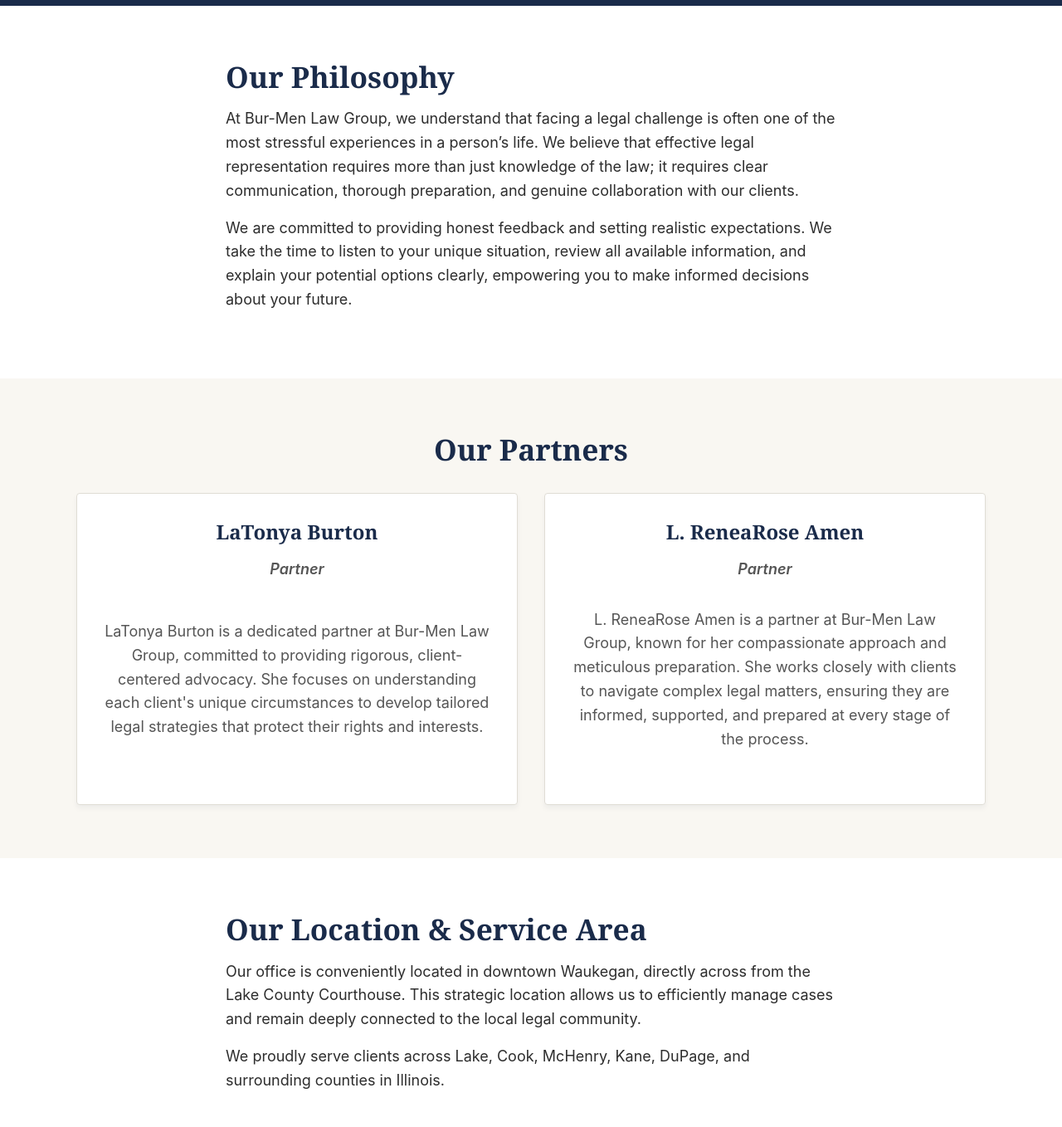
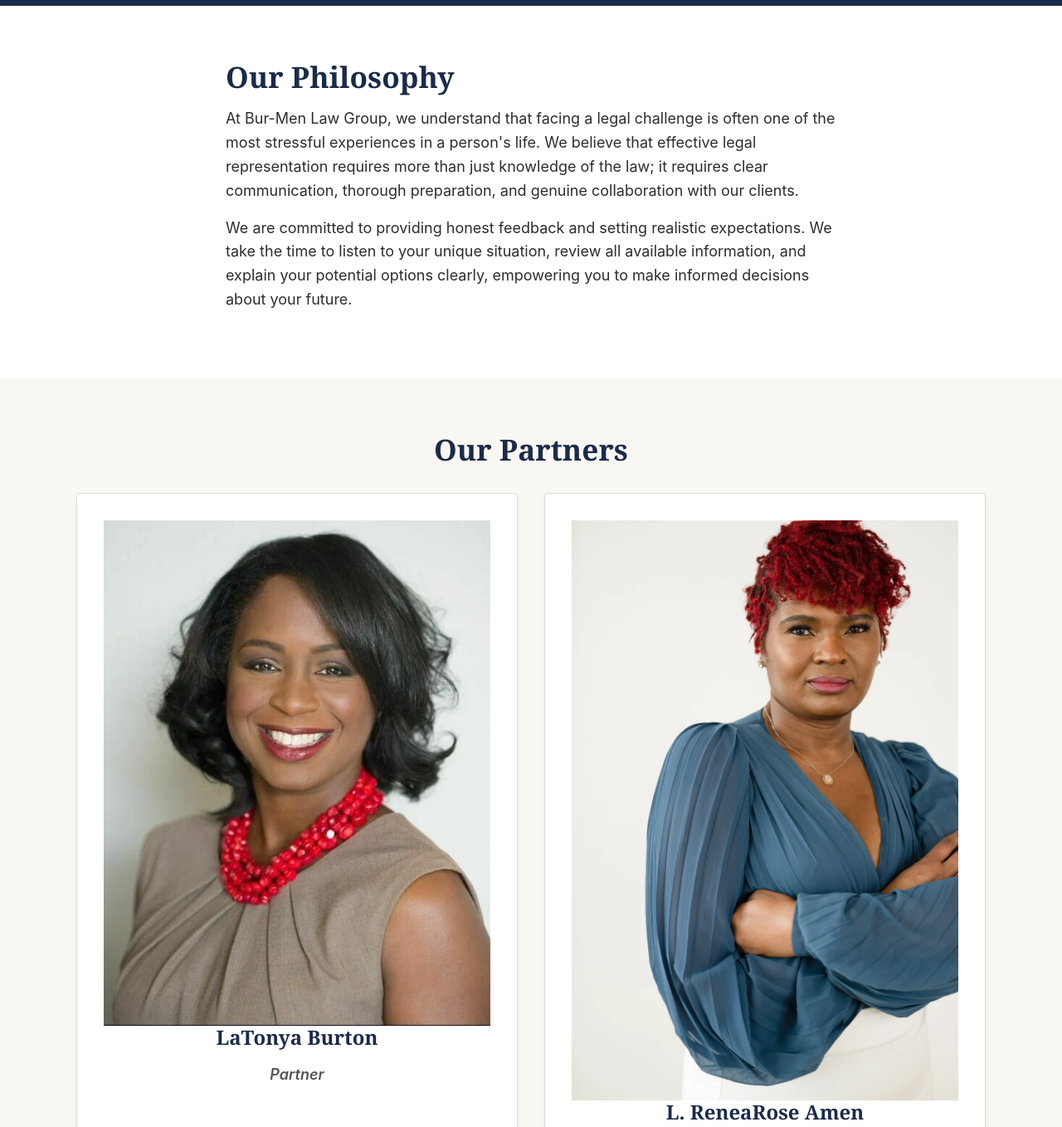
Before and after one commit to Sankofa2025/Bur-Men-Law-Group, a plain HTML site: page about.html in a window 1280 px wide. Shown: the part 400-1758 px from the top of the page at 83% size. Drawn offline with Linux system fonts and the light colour scheme.

Commit message:
Fix HTML character encoding issues in about.html

```diff
--- a/about.html
+++ b/about.html
@@ -46,7 +46,7 @@
     <section class="section-padding">
       <div class="container narrow-container">
         <h2>Our Philosophy</h2>
-        <p>At Bur-Men Law Group, we understand that facing a legal challenge is often one of the most stressful experiences in a person’s life. We believe that effective legal representation requires more than just knowledge of the law; it requires clear communication, thorough preparation, and genuine collaboration with our clients.</p>
+        <p>At Bur-Men Law Group, we understand that facing a legal challenge is often one of the most stressful experiences in a person's life. We believe that effective legal representation requires more than just knowledge of the law; it requires clear communication, thorough preparation, and genuine collaboration with our clients.</p>
         <p>We are committed to providing honest feedback and setting realistic expectations. We take the time to listen to your unique situation, review all available information, and explain your potential options clearly, empowering you to make informed decisions about your future.</p>
       </div>
     </section>
@@ -56,11 +56,17 @@
         <h2 class="section-title text-center">Our Partners</h2>
         <div class="card-grid">
           <article class="card partner-card">
+            <div class="partner-image-wrapper">
+              <img src="assets/images/Latonya Burton.webp" alt="LaTonya Burton, Partner at Bur-Men Law Group" class="partner-image">
+            </div>
             <h3>LaTonya Burton</h3>
             <p class="partner-role">Partner</p>
             <p>LaTonya Burton is a dedicated partner at Bur-Men Law Group, committed to providing rigorous, client-centered advocacy. She focuses on understanding each client's unique circumstances to develop tailored legal strategies that protect their rights and interests.</p>
           </article>
           <article class="card partner-card">
+            <div class="partner-image-wrapper">
+              <img src="assets/images/ReneaRose Amen.webp" alt="L. ReneaRose Amen, Partner at Bur-Men Law Group" class="partner-image">
+            </div>
             <h3>L. ReneaRose Amen</h3>
             <p class="partner-role">Partner</p>
             <p>L. ReneaRose Amen is a partner at Bur-Men Law Group, known for her compassionate approach and meticulous preparation. She works closely with clients to navigate complex legal matters, ensuring they are informed, supported, and prepared at every stage of the process.</p>
@@ -109,7 +115,7 @@
       </div>
       <div class="footer-col">
         <h3>Practice & Service Areas</h3>
-        <p>Criminal Defense, Civil Rights Litigation, Family Law (including fathers’ rights).</p>
+        <p>Criminal Defense, Civil Rights Litigation, Family Law (including fathers' rights).</p>
         <p>Serving Lake, Cook, McHenry, Kane, DuPage, and surrounding Illinois counties.</p>
       </div>
     </div>
```
